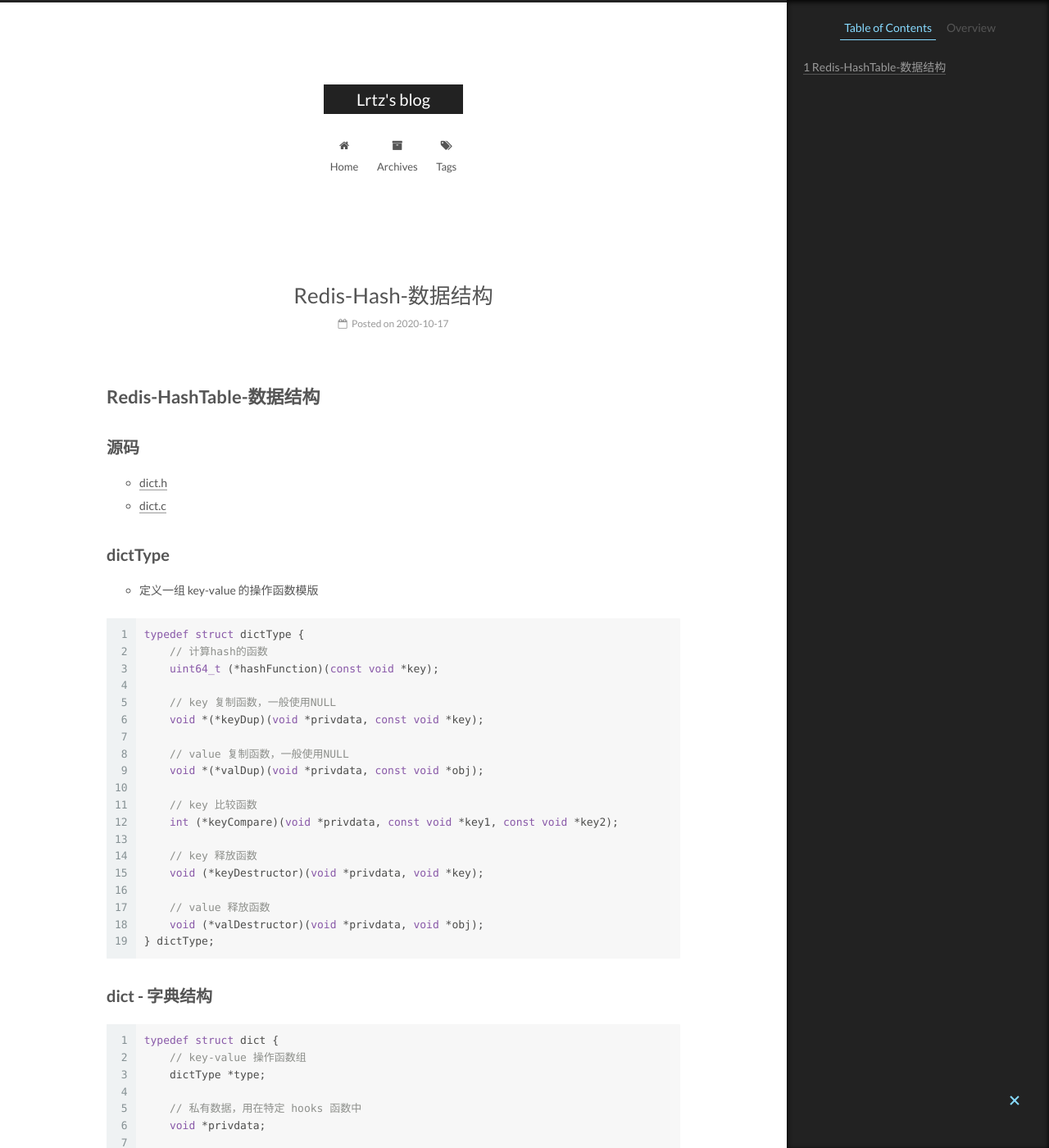
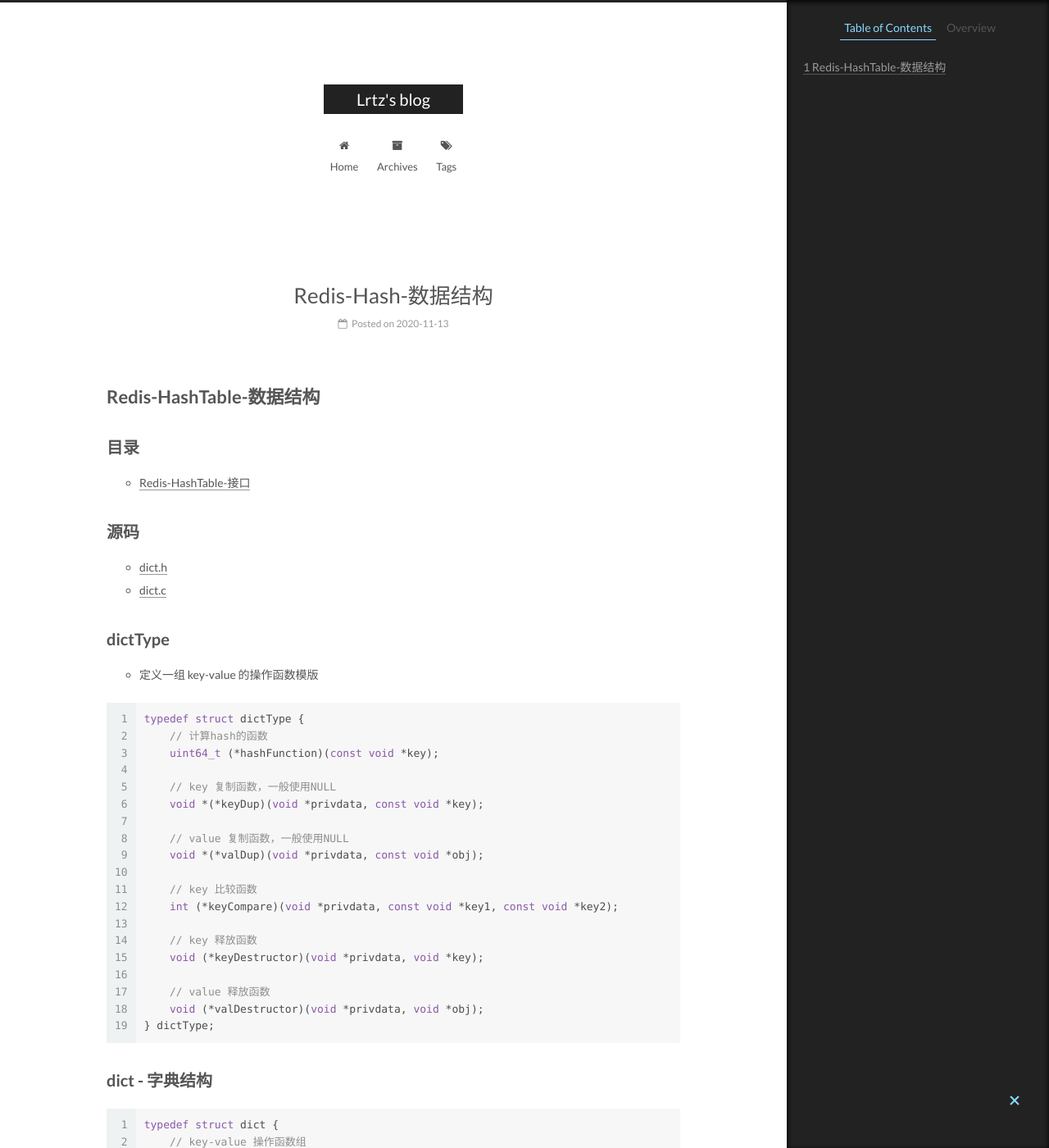
Before and after one commit to lrtz-v/lrtz-v.github.io, a Jekyll site: the page built from _posts/2020-11-13-Redis-HashTable-Datastruct.md, in a window 1280 px wide and 1400 px high. Shown: the whole window at 82% size. Built offline with Jekyll 4.4.1, drawn with Linux system fonts in a browser that asks for light colours.

Commit message:
add redis hashtable links

```diff
--- a/_posts/2020-11-13-Redis-HashTable-Datastruct.md
+++ b/_posts/2020-11-13-Redis-HashTable-Datastruct.md
@@ -1,10 +1,14 @@
 ---
 title: Redis-Hash-数据结构
-date: 2020-10-17 20:30:01
+date: 2020-11-13 20:30:01
 tags: [Redis]
 ---
 
 # Redis-HashTable-数据结构
+
+## 目录
+
+- [Redis-HashTable-接口](https://lrtz-v.github.io/2020/11/13/Redis-HashTable-Api/)
 
 ## 源码
 
```
Also changed, not shown: _posts/2020-11-13-Redis-HashTable-Api.md (+1 -1 lines), _posts/2020-11-13-Redis.md (+1 -1 lines).
